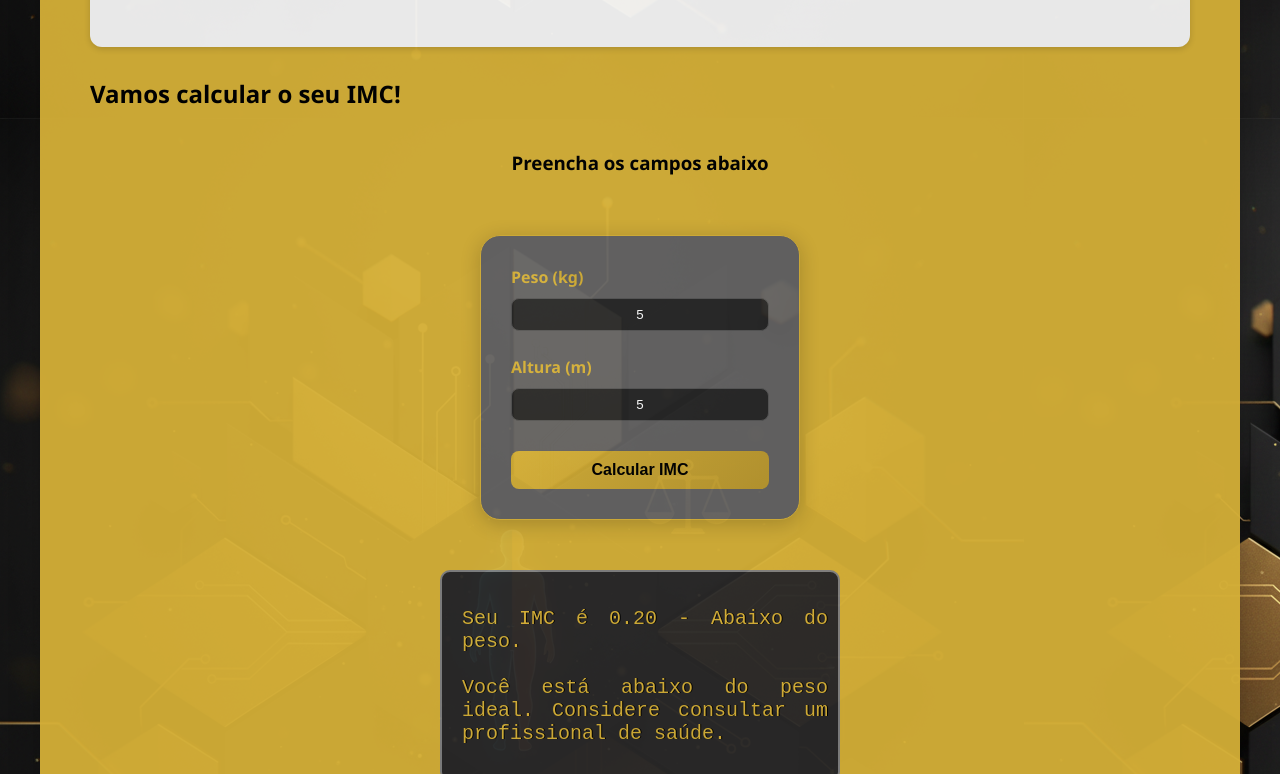
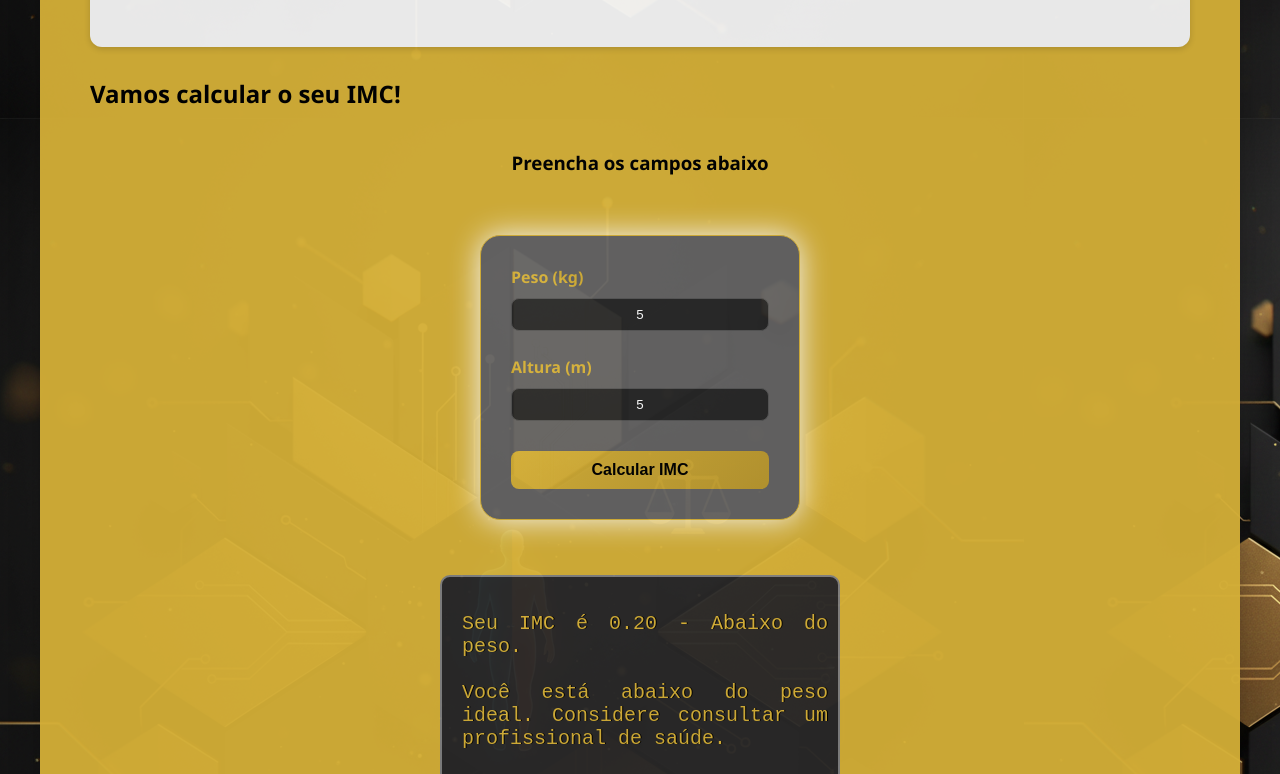
Before and after one commit to Lucas1362/IMC, a plain HTML site: page Html/index.html in a window 1280 px wide. Both pictures are taken after typing "5", "5" into the empty fields and a click on the button "Calcular IMC". Shown: the part 905-1679 px from the top of the page. Drawn offline with Linux system fonts and the light colour scheme.

Commit message:
implementação final do projeto

```diff
--- a/styles/Style.css
+++ b/styles/Style.css
@@ -106,7 +106,7 @@ h3 {
 form {
 
     width: 320px;
-    border: 9px solid #D4AF37;
+    border: 1px solid #D4AF37;
     border-radius: 15px;
     background-color: rgb(99, 98, 98);
     box-shadow: 0 4px 20px rgba(0,0,0,0.2);
@@ -184,7 +184,8 @@ button {
     border-radius: 20px;
     border: 1px solid #D4AF37;
     width: 320px;
-    box-shadow: 0 0 25px rbga(212, 175, 55, 0.35);
+    opacity: 1;
+    box-shadow: 0 0 30px  rgba(255, 255, 255, 1);
 
 }
 
@@ -265,8 +266,8 @@ button {
 
 #caixaDeErro.show {
     opacity: 1;
-    transform: translateX(0) scale(1);
-    transform: translateY(5) scale(1);
+    transform: translateX(5px) scale(1);
+    transform: translateY(5px) scale(1);
     pointer-events: auto;
 
 }
```
